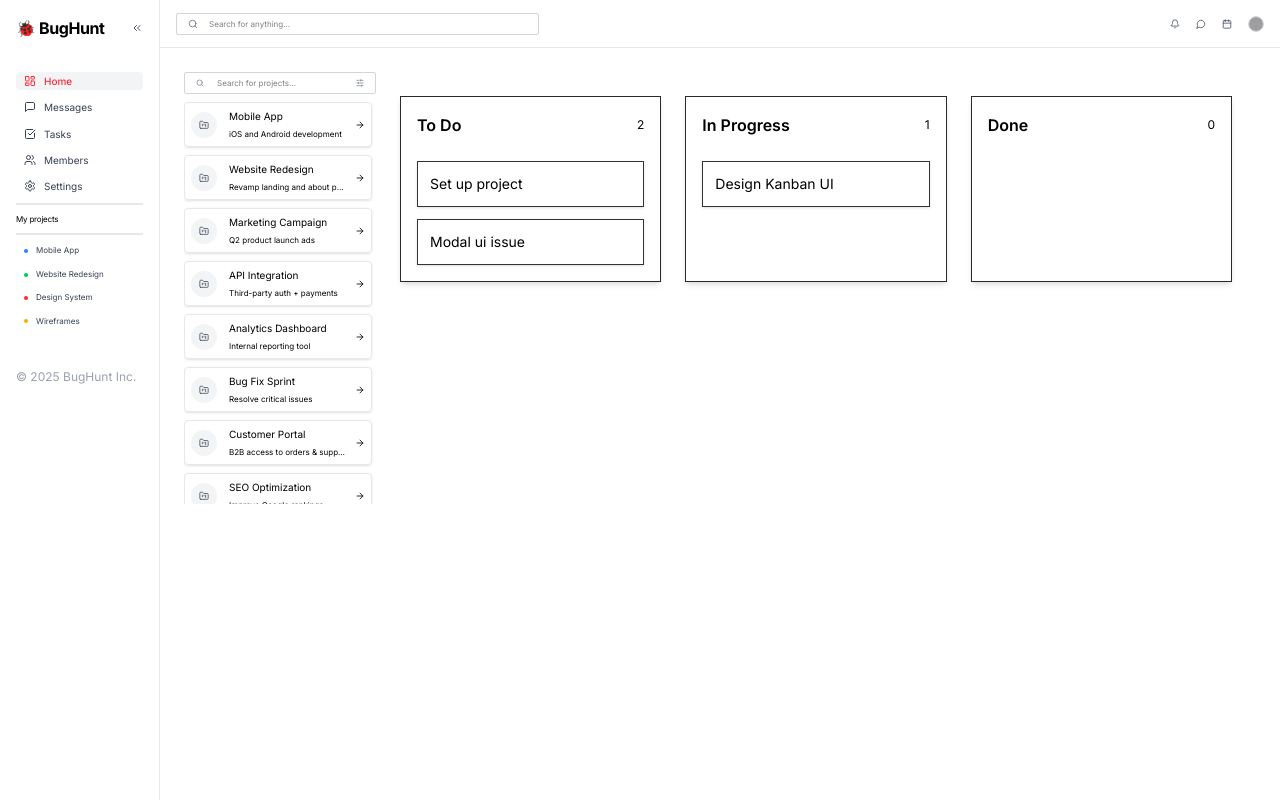
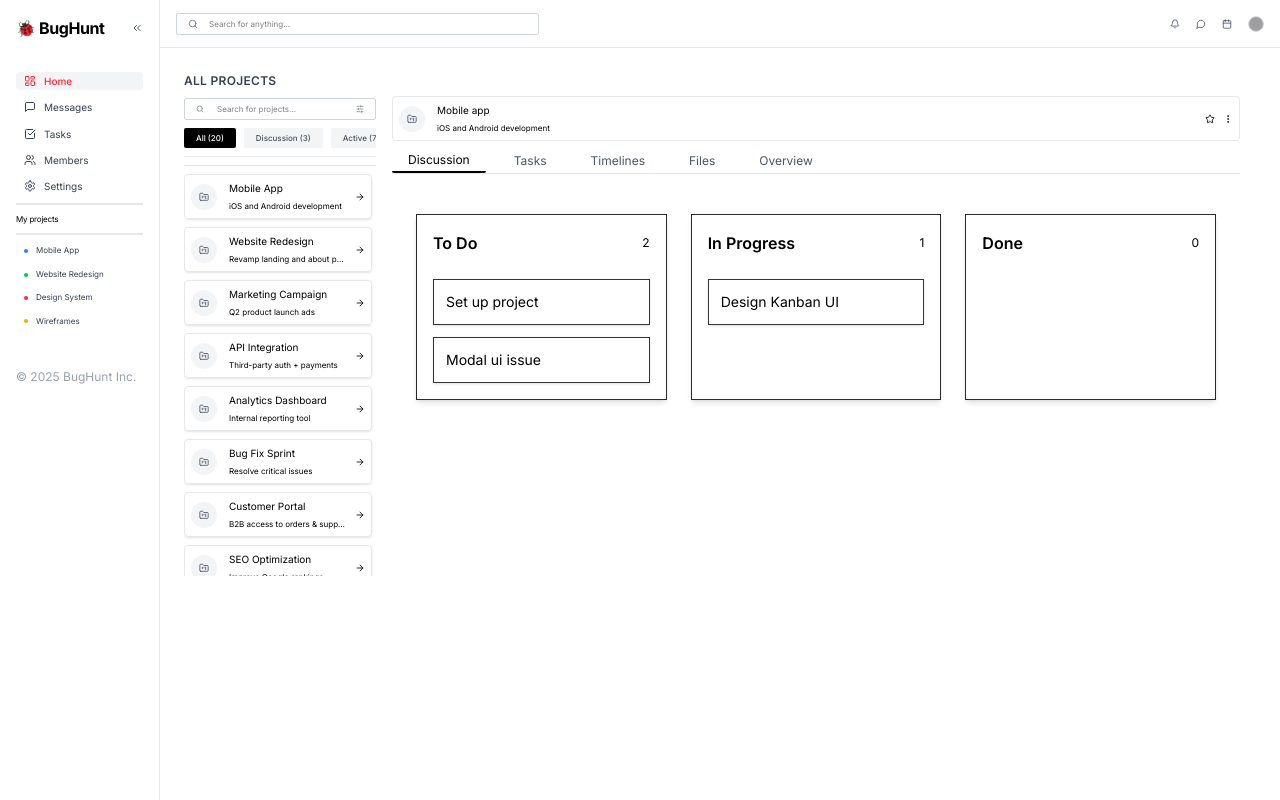
Before and after one commit to hupptechnologies/project-management-tool, a Next.js app: page /dashboard/kanban in a window 1280 px wide. Built offline with nearby package versions, Linux system fonts and the light colour scheme; grey boxes are pictures that could not be loaded.

Commit message:
Add basic filter option list / add basic tab layout using @headlessui/react

```diff
--- a/package.json
+++ b/package.json
@@ -12,6 +12,7 @@
     "@dnd-kit/core": "^6.3.1",
     "@dnd-kit/sortable": "^10.0.0",
     "@dnd-kit/utilities": "^3.2.2",
+    "@headlessui/react": "^2.2.2",
     "lucide-react": "^0.507.0",
     "next": "15.3.1",
     "react": "^19.0.0",
--- a/src/app/dashboard/kanban/page.tsx
+++ b/src/app/dashboard/kanban/page.tsx
@@ -1,12 +1,19 @@
+'use client';
+import { useState } from 'react';
 import Board from '@/components/Board';
 import {
 	ArrowRight,
 	FolderKanban,
+	MoreVertical,
 	Search,
 	SlidersHorizontal,
+	Star,
 } from 'lucide-react';
+import { Tab } from '@headlessui/react';
 
 export default function KanbanPage() {
+	const [selected, setSelected] = useState<string>('All');
+
 	const projectList = [
 		{
 			name: 'Mobile App',
@@ -60,9 +67,29 @@ export default function KanbanPage() {
 		},
 	];
 
+	const filters = [
+		{ label: 'All', count: 20 },
+		{ label: 'Discussion', count: 3 },
+		{ label: 'Active', count: 7 },
+		{ label: 'On Hold', count: 3 },
+		{ label: 'Closed', count: 7 },
+	];
+
+	const tabs = [
+		{ label: 'Discussion', value: 'Discussion' },
+		{ label: 'Tasks', value: 'tasks' },
+		{ label: 'Timelines', value: 'Timelines' },
+		{ label: 'Files', value: 'Files' },
+		{ label: 'Overview', value: 'Overview' },
+	];
+
 	return (
 		<div className="flex flex-row">
 			<div className="w-48">
+				<p className="text-[12px] font-semibold text-gray-700 uppercase tracking-wide mb-2">
+					All Projects
+				</p>
+
 				<div className="flex items-center gap-2 relative">
 					{/* Search Icon */}
 					<Search className="absolute left-3 text-gray-500" size={8} />
@@ -80,13 +107,34 @@ export default function KanbanPage() {
 						size={8}
 					/>
 				</div>
+				<div className="flex gap-2 overflow-x-auto border-b border-gray-200 py-2">
+					<div className="flex gap-2 overflow-x-auto border-b border-gray-200 pb-2 whitespace-nowrap">
+						{filters.map((item) => {
+							const isActive = selected === item.label;
+							return (
+								<button
+									key={item.label}
+									onClick={() => setSelected(item.label)}
+									className={`text-[8px] px-3 py-1 rounded-[2px] transition font-medium
+          ${
+						isActive
+							? 'bg-black text-white'
+							: 'bg-gray-100 text-gray-600 hover:bg-gray-200'
+					}`}
+								>
+									{item.label} ({item.count})
+								</button>
+							);
+						})}
+					</div>
+				</div>
 				<div className="h-[410px] overflow-y-auto pr-1">
 					{projectList.map((project, index) => (
 						<div
 							key={index}
-							className={
-								'my-2 rounded-[4px] border border-gray-200 shadow-sm p-1.5 hover:shadow-md transition flex items-center justify-between'
-							}
+							className="my-2 rounded-[4px] border border-gray-200 shadow-sm p-1.5
+               flex items-center justify-between transition-all duration-200
+               hover:shadow-md hover:bg-gray-50 hover:scale-[1.01] cursor-pointer"
 						>
 							{/* Left Section */}
 							<div className="flex items-center gap-3 w-full overflow-hidden">
@@ -96,7 +144,7 @@ export default function KanbanPage() {
 
 								<div className="flex-1 min-w-0">
 									<div className="flex items-center gap-2 mb-1">
-										<h6 className=" text-black text-[10px] truncate">
+										<h6 className="text-black text-[10px] truncate">
 											{project.name}
 										</h6>
 									</div>
@@ -112,9 +160,62 @@ export default function KanbanPage() {
 					))}
 				</div>
 			</div>
-			<div className="w-full h-50">
-				{/* <h1 className="text-2xl font-bold mb-1">Kanban Board</h1> */}
-				<Board />
+
+			<div className="w-full h-50 p-4">
+				<div
+					className="my-2 rounded-[4px] border border-gray-200  p-1.5
+               flex items-center justify-between transition-all duration-200
+               hover:shadow-md hover:bg-gray-50 hover:scale-[1.01] cursor-pointer"
+				>
+					{/* Left Section */}
+					<div className="flex items-center gap-3 w-full overflow-hidden">
+						<div className="p-2 bg-gray-100 rounded-full shrink-0">
+							<FolderKanban size={10} className="text-gray-600" />
+						</div>
+
+						<div className="flex-1 min-w-0">
+							<div className="flex items-center gap-2 mb-1">
+								<h6 className="text-black text-[10px] truncate">Mobile app</h6>
+							</div>
+							<p className="text-[8px] text-black truncate">
+								iOS and Android development
+							</p>
+						</div>
+					</div>
+
+					{/* Right Icon */}
+					<Star size={10} className="text-black shrink-0 ml-2" />
+					<MoreVertical size={10} className="text-black shrink-0 ml-2" />
+				</div>
+
+				<Tab.Group>
+					<Tab.List className="flex gap-3 border-b border-gray-200 mb-4">
+						{tabs.map((tab) => (
+							<Tab
+								key={tab.value}
+								className={({ selected }) =>
+									`px-4 py-0.5 text-[12px] rounded-[2px] transition-all
+            ${
+							selected
+								? 'border-b-2 border-black text-black'
+								: 'text-gray-600 hover:bg-gray-100'
+						}`
+								}
+							>
+								{tab.label}
+							</Tab>
+						))}
+					</Tab.List>
+					<Tab.Panels>
+						<Tab.Panel>
+							<div>
+								<Board />
+							</div>
+						</Tab.Panel>
+						<Tab.Panel>Tasks content</Tab.Panel>
+						<Tab.Panel>Settings content</Tab.Panel>
+					</Tab.Panels>
+				</Tab.Group>
 			</div>
 		</div>
 	);
```
Also changed, not shown: 1 other file (tests, documents, lock files or other folders).
